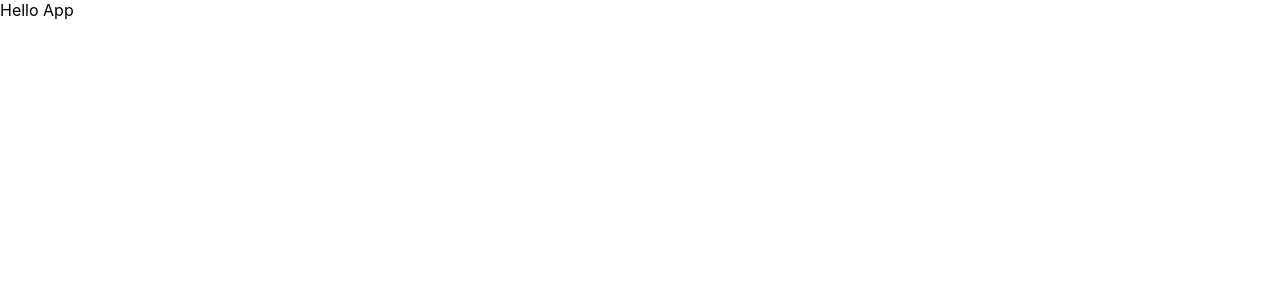
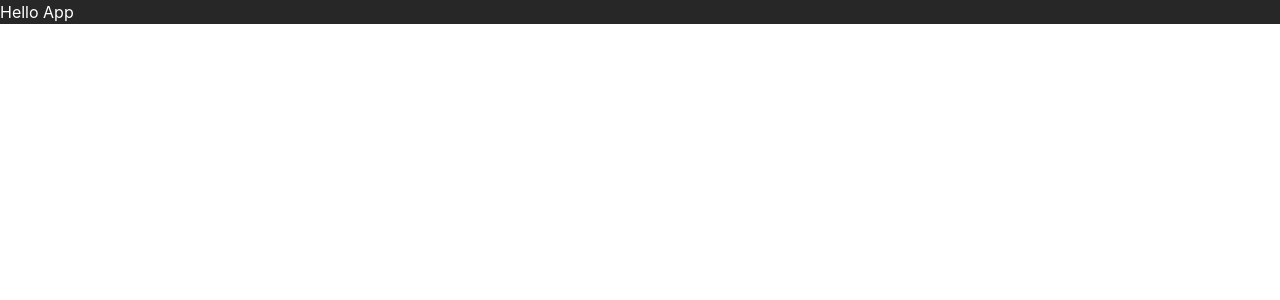
Before and after one commit to Jacobkyalo/json-server, a React (Create React App) app: page / in a window 1280 px wide. Shown: the top 300 px of the page. Built offline with nearby package versions, Linux system fonts and the light colour scheme.

Commit message:
removed unwanted css styles

```diff
--- a/src/App.css
+++ b/src/App.css
@@ -1,38 +1,4 @@
-.App {
-  text-align: center;
+.app {
+  background-color: #272727;
+  color: #fff;
 }
-
-.App-logo {
-  height: 40vmin;
-  pointer-events: none;
-}
-
-@media (prefers-reduced-motion: no-preference) {
-  .App-logo {
-    animation: App-logo-spin infinite 20s linear;
-  }
-}
-
-.App-header {
-  background-color: #282c34;
-  min-height: 100vh;
-  display: flex;
-  flex-direction: column;
-  align-items: center;
-  justify-content: center;
-  font-size: calc(10px + 2vmin);
-  color: white;
-}
-
-.App-link {
-  color: #61dafb;
-}
-
-@keyframes App-logo-spin {
-  from {
-    transform: rotate(0deg);
-  }
-  to {
-    transform: rotate(360deg);
-  }
-}
--- a/src/index.css
+++ b/src/index.css
@@ -1,13 +1,16 @@
+*,
+::before,
+::after {
+  margin: 0;
+  padding: 0;
+  box-sizing: border-box;
+  scroll-behavior: smooth;
+}
 body {
-  margin: 0;
-  font-family: -apple-system, BlinkMacSystemFont, 'Segoe UI', 'Roboto', 'Oxygen',
-    'Ubuntu', 'Cantarell', 'Fira Sans', 'Droid Sans', 'Helvetica Neue',
+  line-height: 1.5;
+  font-family: -apple-system, BlinkMacSystemFont, "Segoe UI", "Roboto", "Oxygen",
+    "Ubuntu", "Cantarell", "Fira Sans", "Droid Sans", "Helvetica Neue",
     sans-serif;
   -webkit-font-smoothing: antialiased;
   -moz-osx-font-smoothing: grayscale;
 }
-
-code {
-  font-family: source-code-pro, Menlo, Monaco, Consolas, 'Courier New',
-    monospace;
-}
```
